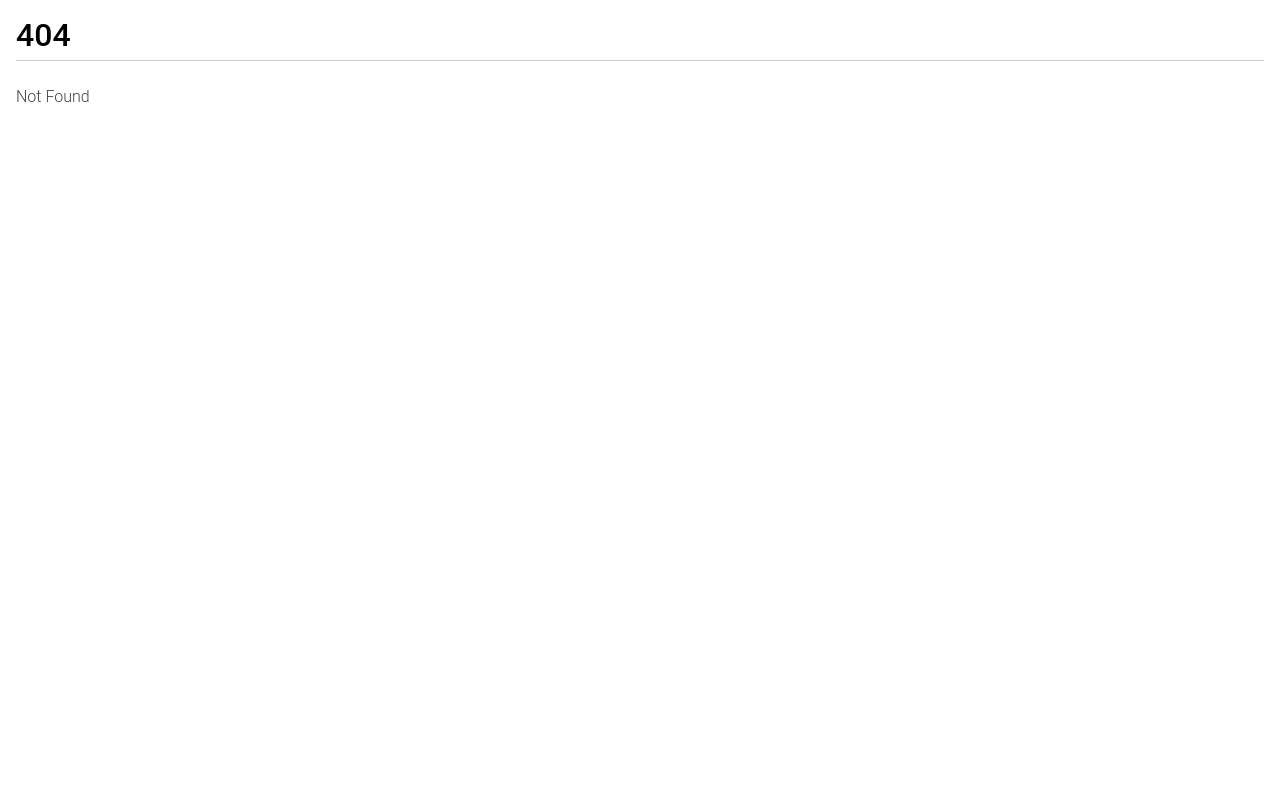
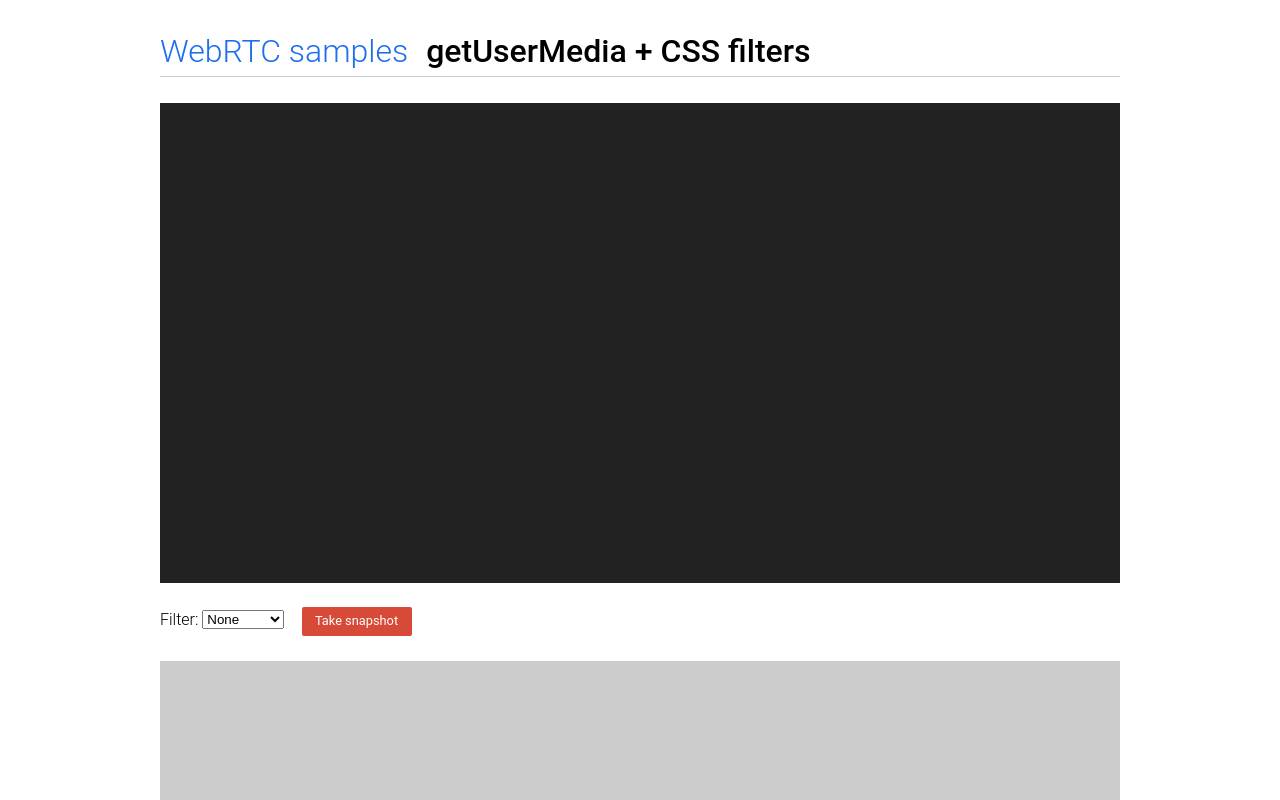
Before and after one commit to robinj0726/webrtc-samples, a SvelteKit app: page /getusermedia/filter in a window 1280 px wide. Before the commit this address had no page. Shown: the top 800 px of the page. Built offline with nearby package versions, Linux system fonts and the light colour scheme; no server answers.

Commit message:
add getusermedia/filter

```diff
--- /dev/null
+++ b/src/routes/getusermedia/filter/+page.svelte
@@ -0,0 +1,116 @@
+<script>
+	import { onMount } from 'svelte';
+
+	let localVideo;
+	let canvas;
+	let selectedFilter = 'none';
+	let canvasClass = '';
+
+	function handleSuccess(stream) {
+		localVideo.srcObject = stream;
+	}
+
+	function handleError(error) {
+		console.log('navigator.MediaDevices.getUserMedia error: ', error.message, error.name);
+	}
+
+	onMount(async () => {
+		canvas.width = 480;
+		canvas.height = 360;
+
+		const constraints = {
+			audio: false,
+			video: true
+		};
+
+		try {
+			const stream = await navigator.mediaDevices.getUserMedia(constraints);
+			handleSuccess(stream);
+		} catch (e) {
+			handleError(e);
+		}
+	});
+</script>
+
+<div id="container">
+	<h1>
+		<a href="//webrtc.github.io/samples/" title="WebRTC samples homepage">WebRTC samples</a>
+		<span>getUserMedia + CSS filters</span>
+	</h1>
+
+	<video bind:this={localVideo} class={selectedFilter} playsinline autoplay>
+		<track kind="captions" />
+	</video>
+
+	<label for="filter">Filter: </label>
+	<select id="filter" bind:value={selectedFilter}>
+		<option value="none">None</option>
+		<option value="blur">Blur</option>
+		<option value="grayscale">Grayscale</option>
+		<option value="invert">Invert</option>
+		<option value="sepia">Sepia</option>
+	</select>
+
+	<button
+		id="snapshot"
+		on:click={() => {
+			canvasClass = selectedFilter;
+			const ctx = canvas.getContext('2d');
+			ctx.filter = selectedFilter;
+			ctx.drawImage(localVideo, 0, 0, canvas.width, canvas.height);
+		}}>Take snapshot</button
+	>
+
+	<canvas bind:this={canvas} class={canvasClass}></canvas>
+
+	<p>
+		Draw a frame from the getUserMedia video stream onto the canvas element, then apply CSS filters.
+	</p>
+
+	<p>
+		The variables <code>canvas</code>, <code>video</code> and <code>stream</code> are in global scope,
+		so you can inspect them from the console.
+	</p>
+
+	<a
+		href="https://github.com/webrtc/samples/tree/gh-pages/src/content/getusermedia/filter"
+		title="View source for this page on GitHub"
+		id="viewSource">View source on GitHub</a
+	>
+</div>
+
+<style>
+	.none {
+		-webkit-filter: none;
+		filter: none;
+	}
+
+	.blur {
+		-webkit-filter: blur(3px);
+		filter: blur(3px);
+	}
+
+	.grayscale {
+		-webkit-filter: grayscale(1);
+		filter: grayscale(1);
+	}
+
+	.invert {
+		-webkit-filter: invert(1);
+		filter: invert(1);
+	}
+
+	.sepia {
+		-webkit-filter: sepia(1);
+		filter: sepia(1);
+	}
+
+	button#snapshot {
+		margin: 0 10px 25px 0;
+		width: 110px;
+	}
+
+	video {
+		object-fit: cover;
+	}
+</style>
```
Also changed, not shown: src/routes/+page.svelte (+8 -10 lines).
